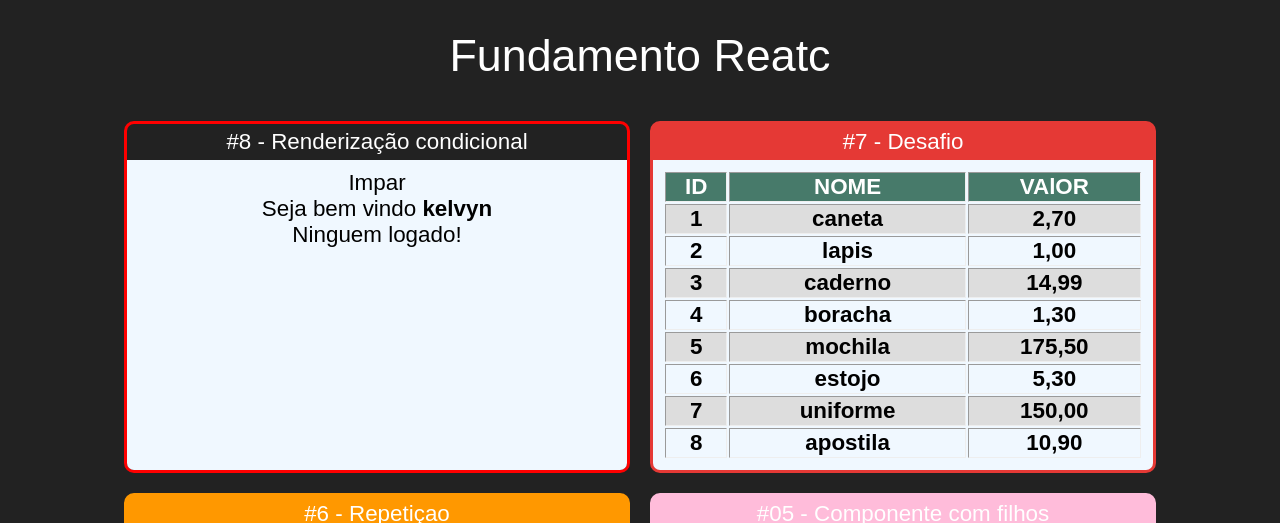
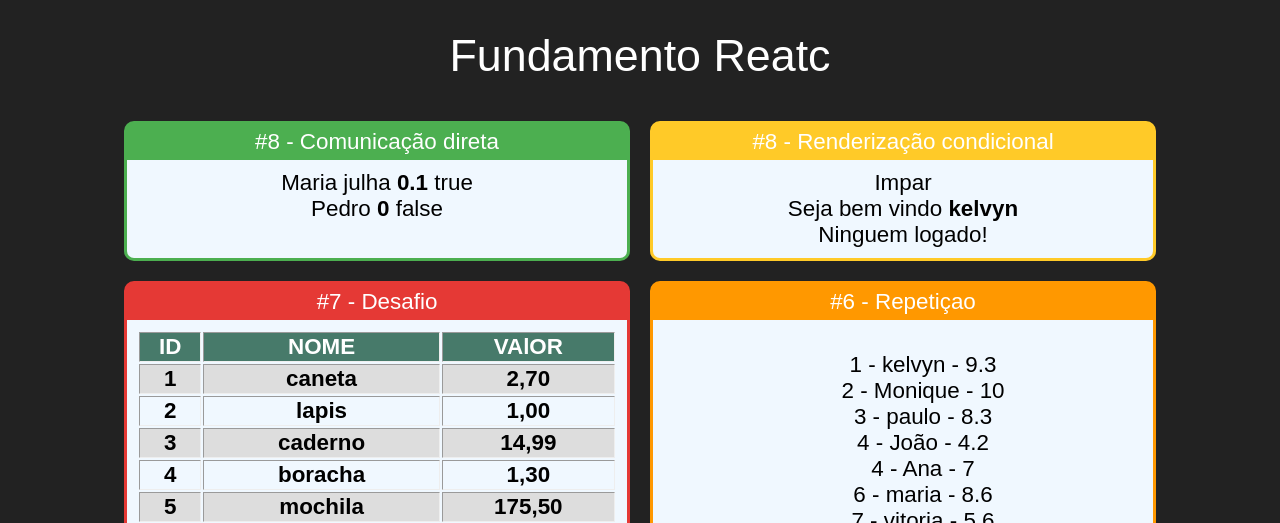
Before and after one commit to kelvynSilva/EstudoReact, a React (Create React App) app: page / in a window 1280 px wide. Shown: the top 523 px of the page. Built offline with nearby package versions, Linux system fonts and the light colour scheme.

Commit message:
Estudo sobre comunicação direta utilizando o props para passar as informações para o outro elementeo

```diff
--- a/src/app.jsx
+++ b/src/app.jsx
@@ -1,6 +1,7 @@
 import './App.css'
 import React from "react";
 
+import DiretaPai from './components/comunicacao/DiretaPai';
 import UsuarioInfo from './components/condicional/UsuarioInfo';
 import ParOuImpar from './components/condicional/ParOuImpar';
 import TabelaProdutos from './components/repaticao/TabelaProdutos';
@@ -18,7 +19,11 @@ export default () =>
         <h1>Fundamento Reatc</h1>
 
         <div className="Cards">
-            <Card titulo="#8 - Renderização condicional">
+            <Card titulo="#8 - Comunicação direta" color="#4CAF50">
+                <DiretaPai />
+            </Card>
+
+            <Card titulo="#8 - Renderização condicional" color="#FFCA28">
                 <ParOuImpar numero={21} />
                 <UsuarioInfo usuario={{ nome: "kelvyn" }} />
                 <UsuarioInfo />
--- /dev/null
+++ b/src/components/comunicacao/DiretaFilho.jsx
@@ -0,0 +1,9 @@
+import React from "react";
+
+export default props => {
+    return (
+        <div>
+            <span>{props.nome} <strong>{props.idade}</strong> {props.nerd == true ? "true" : "false"}</span>
+        </div>
+    )
+}
--- /dev/null
+++ b/src/components/comunicacao/DiretaPai.jsx
@@ -0,0 +1,11 @@
+import React from "react";
+
+import DiretaFilho from "./DiretaFilho";
+export default props => {
+    return (
+        <>
+            <DiretaFilho nome="Maria julha" idade={0.1} nerd={true} />
+            <DiretaFilho nome="Pedro" idade={0} nerd={false} />
+        </>
+    )
+}
```
